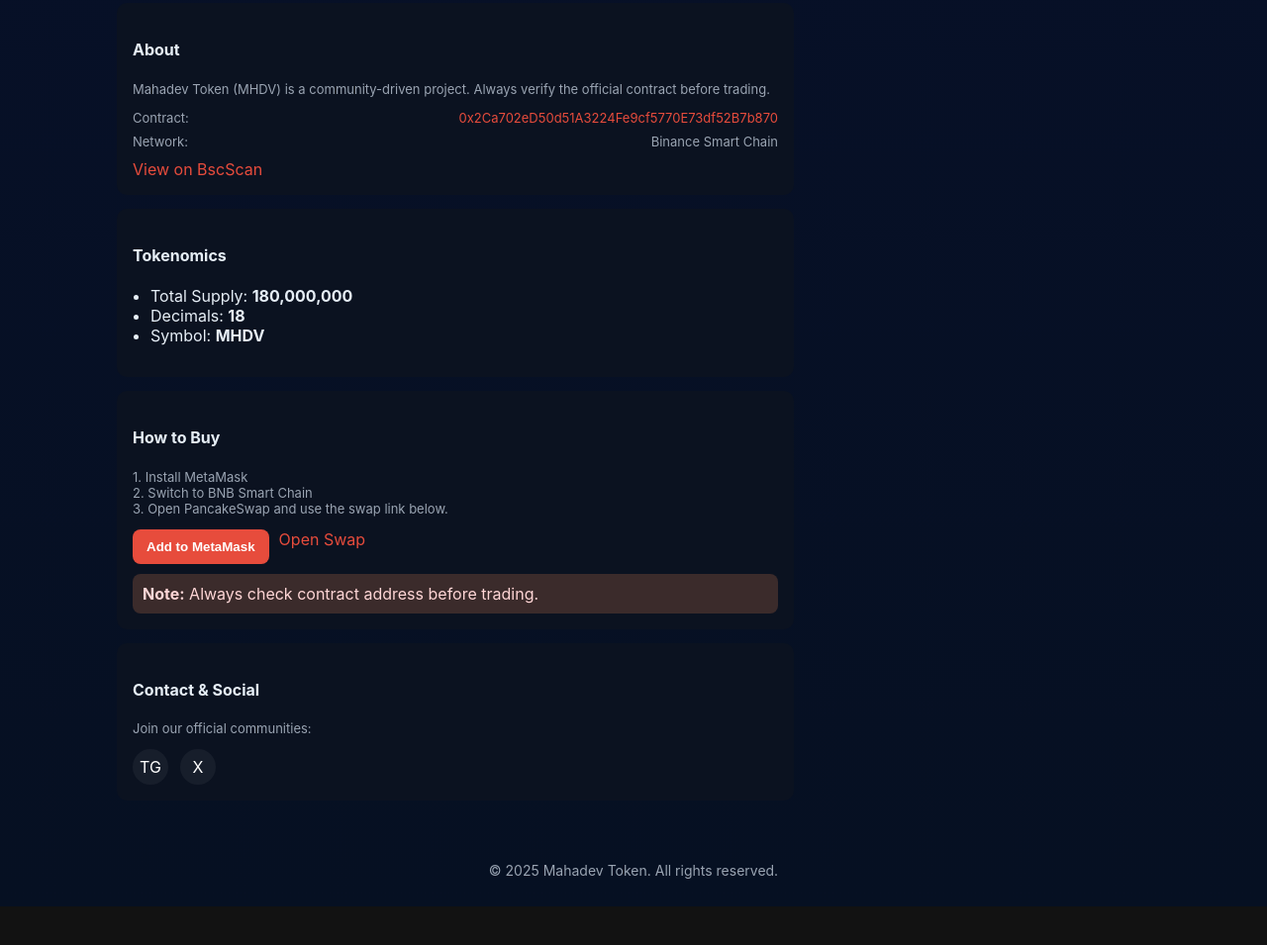
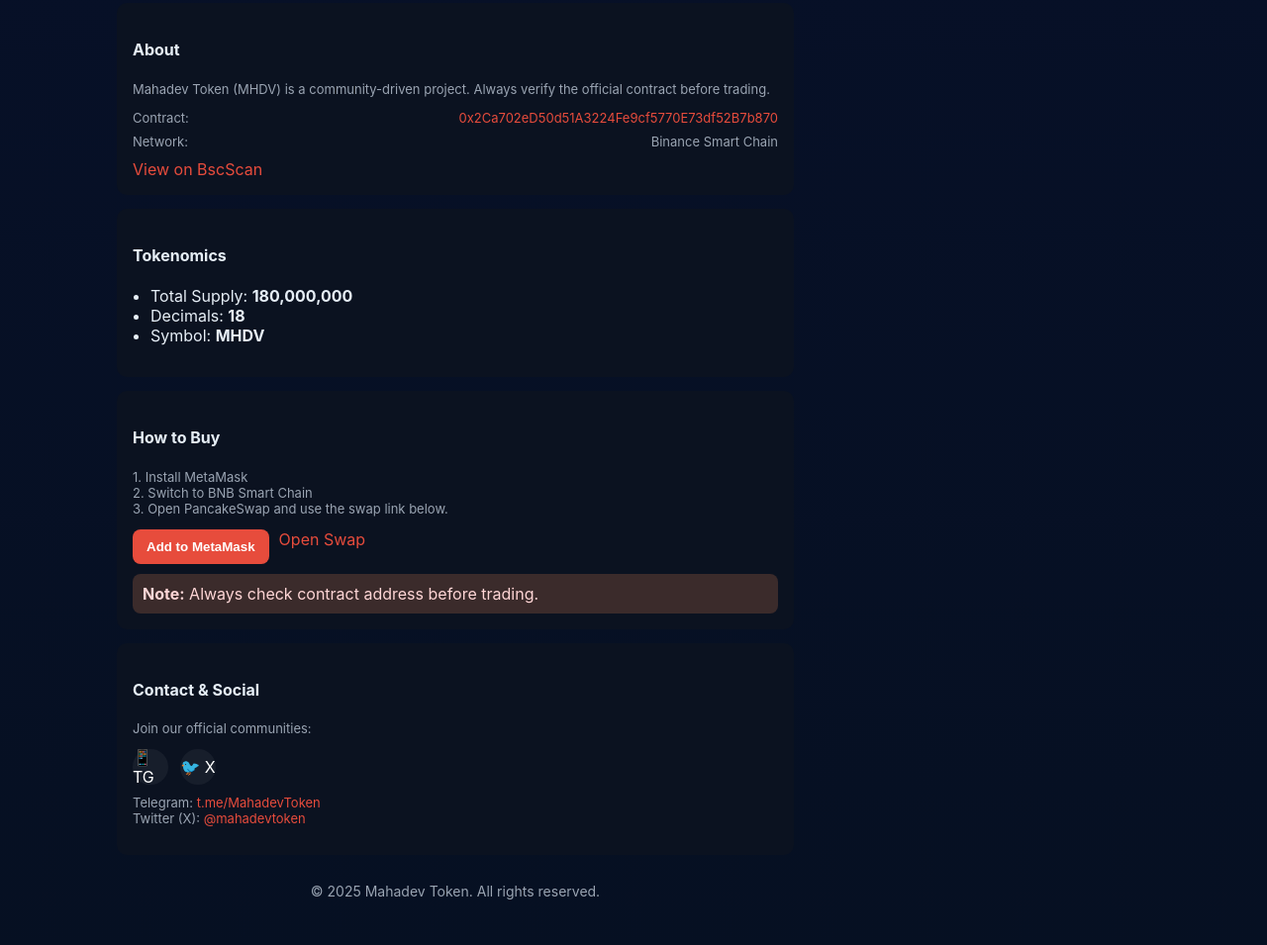
Before and after one commit to mahadevtoken-cmd/mahadev-token, a plain HTML site: page index.html in a window 1280 px wide. Shown: the part 218-1173 px from the top of the page at 99% size. Before the commit the page ends 1134 px from the top, so only its background shows below. Drawn offline with nearby package versions, Linux system fonts and the light colour scheme.

Commit message:
Update index.html

```diff
--- a/index.html
+++ b/index.html
@@ -135,16 +135,17 @@
         <div style="height:14px"></div>
 
         <div class="card" id="contact">
-          <h4>Contact & Social</h4>
-          <p class="small">Join our official communities:</p>
-          <div class="socials">
-            <a href="https://t.me/yourchannel" target="_blank">TG</a>
-            <a href="https://twitter.com/yourhandle" target="_blank">X</a>
-          </div>
-        </div>
-      </section>
-    </div>
-  </main>
+  <h4>Contact & Social</h4>
+  <p class="small">Join our official communities:</p>
+  <div class="socials">
+    <a href="https://t.me/MahadevToken" target="_blank" title="Join Telegram">📱 TG</a>
+    <a href="https://twitter.com/mahadevtoken" target="_blank" title="Follow on Twitter">🐦 X</a>
+  </div>
+  <p class="small" style="margin-top:10px">
+    Telegram: <a href="https://t.me/MahadevToken" target="_blank" class="linklike">t.me/MahadevToken</a><br>
+    Twitter (X): <a href="https://twitter.com/mahadevtoken" target="_blank" class="linklike">@mahadevtoken</a>
+  </p>
+</div>
 
   <footer>© 2025 Mahadev Token. All rights reserved.</footer>
 
```
